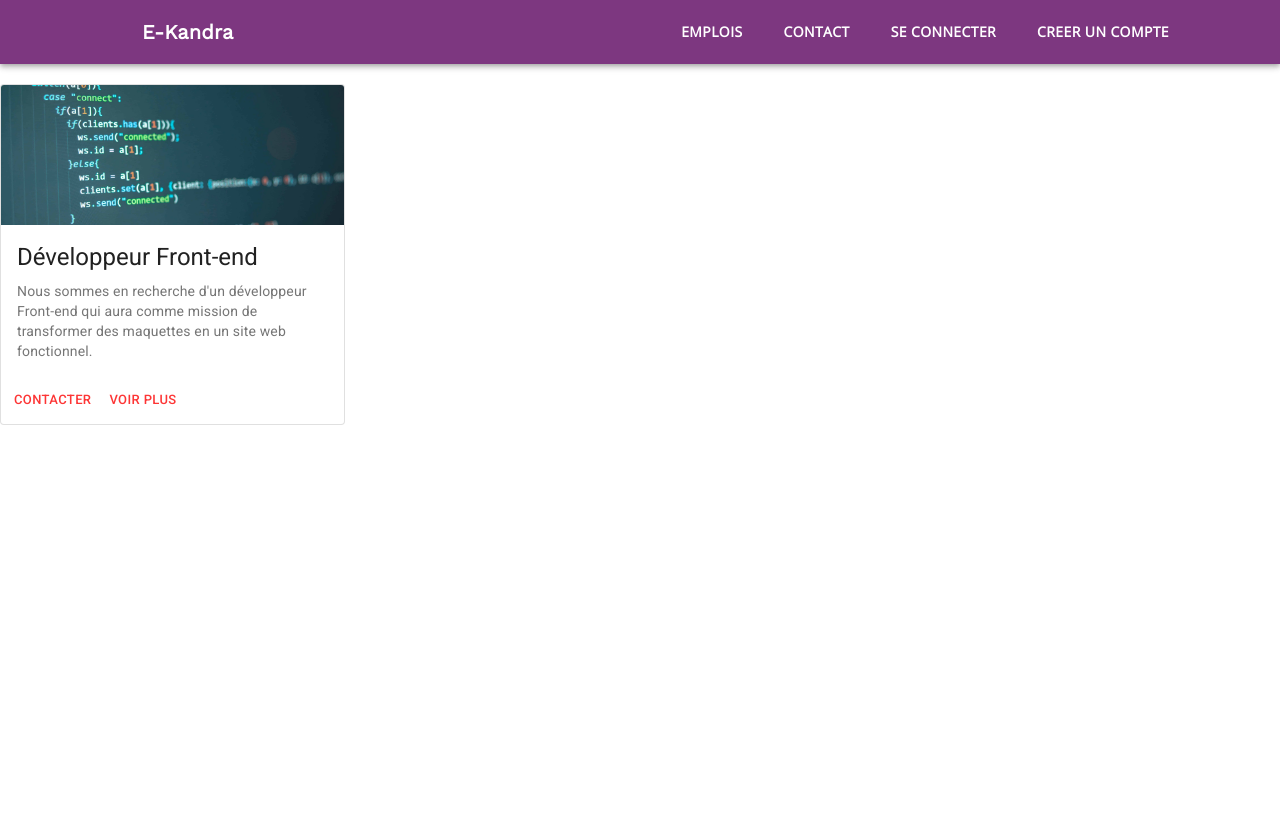
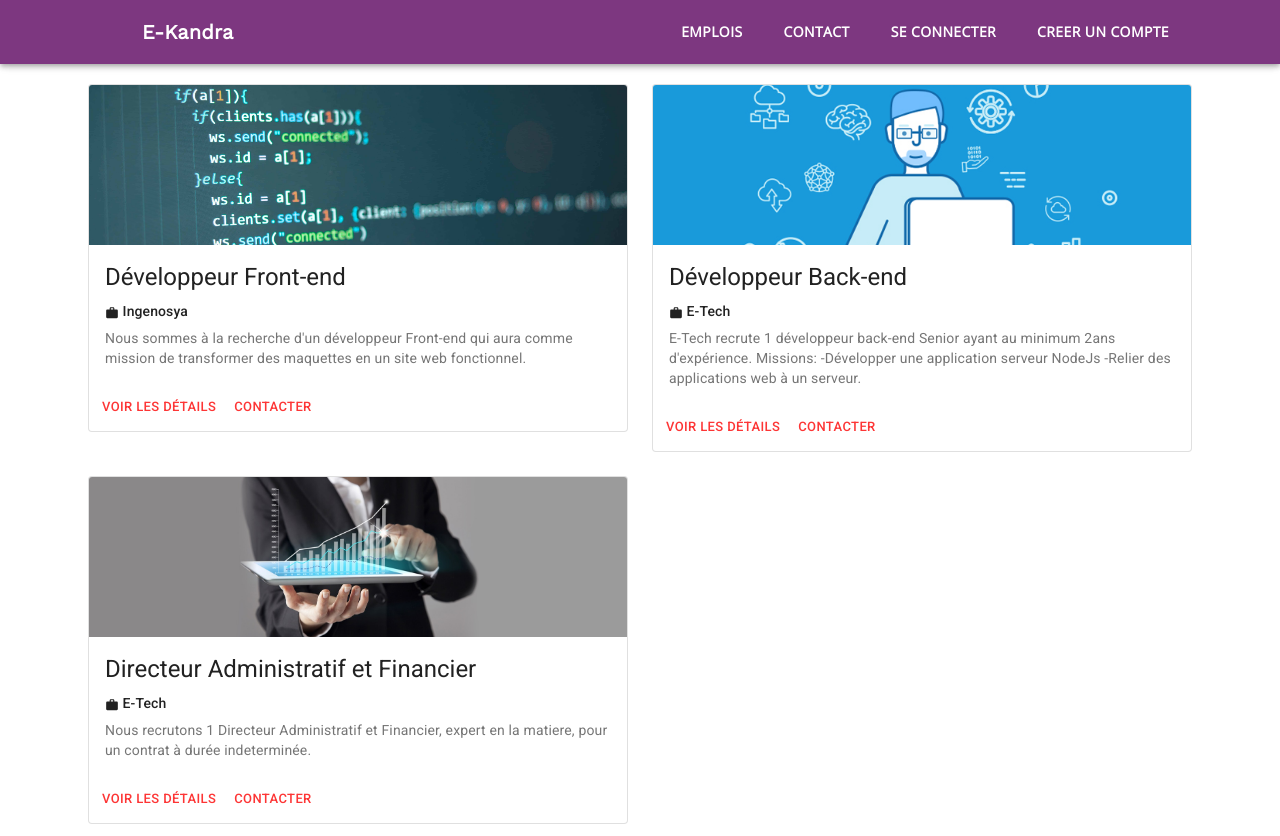
Before and after one commit to mandarvl/react-e-kandra, a React (Create React App) app: page /emploi in a window 1280 px wide. Before the commit the page ends 800 px from the top, so only its background shows below. Built offline with nearby package versions, Linux system fonts and the light colour scheme.

Commit message:
Stylisation des listes des emplois

```diff
--- a/src/App.tsx
+++ b/src/App.tsx
@@ -1,9 +1,9 @@
 import './App.css';
-import Header from './components/Header/Header';
+import Header from './components/Header';
 import { BrowserRouter as Router, Route, Switch } from 'react-router-dom' ;
-import Homepage from './components/Homepage/Homepage';
+import Homepage from './components/Homepage';
 import { createTheme, MuiThemeProvider } from '@material-ui/core/styles'
-import Emploi from './components/Emploi/Emploi';
+import Emploi from './components/Emploi';
 
 const theme = createTheme({
   palette: {
--- /dev/null
+++ b/src/components/CardEmploi.tsx
@@ -0,0 +1,49 @@
+import { Card, CardActionArea, CardActions, Button, CardMedia, CardContent, Typography, makeStyles } from '@material-ui/core' ;
+import WorkIcon from '@material-ui/icons/Work';
+
+const useStyles = makeStyles({
+    root: {
+        width: "100%"
+    },
+    media: {
+        height: 160,
+    },
+    smallIcon: {
+        fontSize: "1em",
+        verticalAlign: "middle"
+    }
+})
+
+export default function CardEmploi(props:{emploi:any}){
+    const classes = useStyles() ;
+    return (
+    <Card className={classes.root} variant="outlined">
+        <CardActionArea>
+            <CardMedia
+            className={classes.media}
+            image={props.emploi.image}
+            title={props.emploi.titre}
+            />
+            <CardContent>
+                <Typography gutterBottom variant="h5" component="h2">
+                {props.emploi.titre}
+                </Typography>
+                <Typography gutterBottom variant="subtitle2" component="h3">
+                    <WorkIcon className={classes.smallIcon} /> {props.emploi.entreprise}
+                </Typography>
+                <Typography variant="body2" color="textSecondary" component="p">
+                {props.emploi.description}
+                </Typography>
+            </CardContent>
+        </CardActionArea>
+        <CardActions>
+            <Button size="small" color="secondary">
+            Voir les détails
+            </Button>
+            <Button size="small" color="secondary">
+            Contacter
+            </Button>
+        </CardActions>
+    </Card>
+    );
+}
--- /dev/null
+++ b/src/components/Emploi.tsx
@@ -0,0 +1,33 @@
+import { makeStyles, Container, Grid } from "@material-ui/core";
+import CardEmploi from "./CardEmploi";
+import EmploiService from "../services/emploi-service";
+
+const emploiService = new EmploiService() ;
+
+const useStyles = makeStyles({
+    root: {
+        width: "90%",
+        marginTop: "20px"
+    }
+});
+
+export default function Emploi() {
+    const classes = useStyles() ;
+    return (
+    <Container className={classes.root}>
+        <Grid
+            container
+            spacing={3}
+            alignItems="stretch"
+        >
+            {
+                emploiService.getEmplois().map((item:any) =>
+                    <Grid item xs={6} key={item.id}>
+                        <CardEmploi emploi={item} />
+                    </Grid>
+                )
+            }
+        </Grid>
+    </Container>
+    ) ;
+}
--- a/src/components/Emploi/Emploi.tsx
+++ /dev/null
@@ -1,43 +0,0 @@
-import { Card, CardActionArea, CardActions, Button, CardMedia, CardContent, makeStyles, Typography } from "@material-ui/core";
-
-const useStyles = makeStyles({
-    root: {
-      maxWidth: 345,
-    },
-    media: {
-      height: 140,
-    },
-});
-
-export default function Emploi() {
-    const classes = useStyles() ;
-    return (
-    <div>
-        <Card className={classes.root} variant="outlined">
-            <CardActionArea>
-                <CardMedia
-                className={classes.media}
-                image="uploads/posts/front.jpg"
-                title="Développeur front-end"
-                />
-                <CardContent>
-                    <Typography gutterBottom variant="h5" component="h2">
-                        Développeur Front-end
-                    </Typography>
-                    <Typography variant="body2" color="textSecondary" component="p">
-                        Nous sommes en recherche d'un développeur Front-end qui aura comme mission de transformer des maquettes en un site web fonctionnel.
-                    </Typography>
-                </CardContent>
-            </CardActionArea>
-            <CardActions>
-                <Button size="small" color="secondary">
-                Contacter
-                </Button>
-                <Button size="small" color="secondary">
-                Voir plus
-                </Button>
-            </CardActions>
-        </Card>
-    </div>
-    ) ;
-}
--- a/src/components/Header/Header.tsx
+++ b/src/components/Header.tsx
@@ -9,7 +9,6 @@ const useStyles = makeStyles(() => ({
         paddingRight: "79px",
         paddingLeft: "118px",
         position: "sticky",
-        marginBottom: "20px",
         "@media (max-width: 900px)": {
             paddingLeft: 0,
         }
--- a/src/components/Homepage/Homepage.tsx
+++ b/src/components/Homepage.tsx
@@ -1,13 +1,10 @@
-import { Box, Button, Checkbox, FormControlLabel, makeStyles, TextField } from "@material-ui/core";
+import { Box, Button, Checkbox, FormControlLabel, Paper, Grid, makeStyles, TextField } from "@material-ui/core";
 import React from "react";
-import coverImg from '../../assets/images/cover-home.jpg' ;
+import coverImg from '../assets/images/cover-home.jpg' ;
 
 const useStyles = makeStyles(() => ({
     mainContainer: {
-        display: "flex",
-        justifyContent: "center",
-        alignItems: "center",
-        padding: "180px",
+        padding: "160px",
         width: "100%",
         backgroundImage: "url("+coverImg+")",
         backgroundSize: "cover",
@@ -18,7 +15,11 @@ const useStyles = makeStyles(() => ({
         width: "100%"
     },
     searchForm: {
-        marginTop: "25px"
+        marginTop: "25px",
+        "& .MuiGrid-item *": {
+            width: "100%",
+            height: "100%"
+        }
     }
 })) ;
 
@@ -26,8 +27,14 @@ export default function Homepage() {
     const { mainContainer, searchBox,searchForm } = useStyles() ;
     return (
         <div>
-            <div className={mainContainer}>
-                <div className={searchBox}>
+            <Grid
+                container
+                className={mainContainer}
+                direction="row"
+                justifyContent="center"
+                alignItems="center"
+            >
+                <Paper className={searchBox}>
                     <Box p={10}>
                         <h3>Rechercher un emploi</h3>
                         <form className={searchForm }>
@@ -36,23 +43,30 @@ export default function Homepage() {
                                 <FormControlLabel control={<Checkbox name="checkedCDD" />} label="CDD" />
                                 <FormControlLabel control={<Checkbox name="checkedStage" />} label="Stage" />
                             </div>
-                            <div className="flex-container stretch">
-                                <div className="flex-item flex-grow">
+                            <Grid
+                                container
+                                direction="row"
+                                spacing={2}
+                                justify-content="flex-start"
+                                alignItems="stretch"
+                                style={{marginTop: "10px"}}
+                            >
+                                <Grid item xs>
                                     <TextField label="Quel emploi recherchez-vous?" variant="filled" />
-                                </div>
-                                <div className="flex-item flex-grow">
+                                </Grid>
+                                <Grid item xs>
                                     <TextField label="Où?" variant="filled" />
-                                </div>
-                                <div className="flex-item">
+                                </Grid>
+                                <Grid item xs={2}>
                                     <Button variant="contained" color="secondary">
                                         Rechercher
                                     </Button>
-                                </div>
-                            </div>
+                                </Grid>
+                            </Grid>
                         </form>
                     </Box>
-                </div>
-            </div>
+                </Paper>
+            </Grid>
         </div>
     ) ;
 }
--- /dev/null
+++ b/src/services/emploi-service.tsx
@@ -0,0 +1,37 @@
+class EmploiService {
+    listeEmplois: any ;
+    constructor(){
+        this.listeEmplois = [
+            {
+                id: 1,
+                titre: "Développeur Front-end",
+                description: "Nous sommes à la recherche d'un développeur Front-end qui aura comme mission de transformer des maquettes en un site web fonctionnel.",
+                type: "CDD",
+                image: "uploads/posts/front.jpg",
+                entreprise: "Ingenosya"
+            },
+            {
+                id: 2,
+                titre: "Développeur Back-end",
+                description: "E-Tech recrute 1 développeur back-end Senior ayant au minimum 2ans d'expérience.\nMissions: -Développer une application serveur NodeJs\n-Relier des applications web à un serveur.",
+                type: "CDD",
+                image: "uploads/posts/back.png",
+                entreprise: "E-Tech"
+            },
+            {
+                id: 3,
+                titre: "Directeur Administratif et Financier",
+                description: "Nous recrutons 1 Directeur Administratif et Financier, expert en la matiere, pour un contrat à durée indeterminée.",
+                type: "CDI",
+                image: "uploads/posts/finance.jpg",
+                entreprise: "E-Tech"
+            }
+        ] ;
+    }
+
+    getEmplois(){
+        return this.listeEmplois ;
+    }
+}
+
+export default EmploiService ;
```
